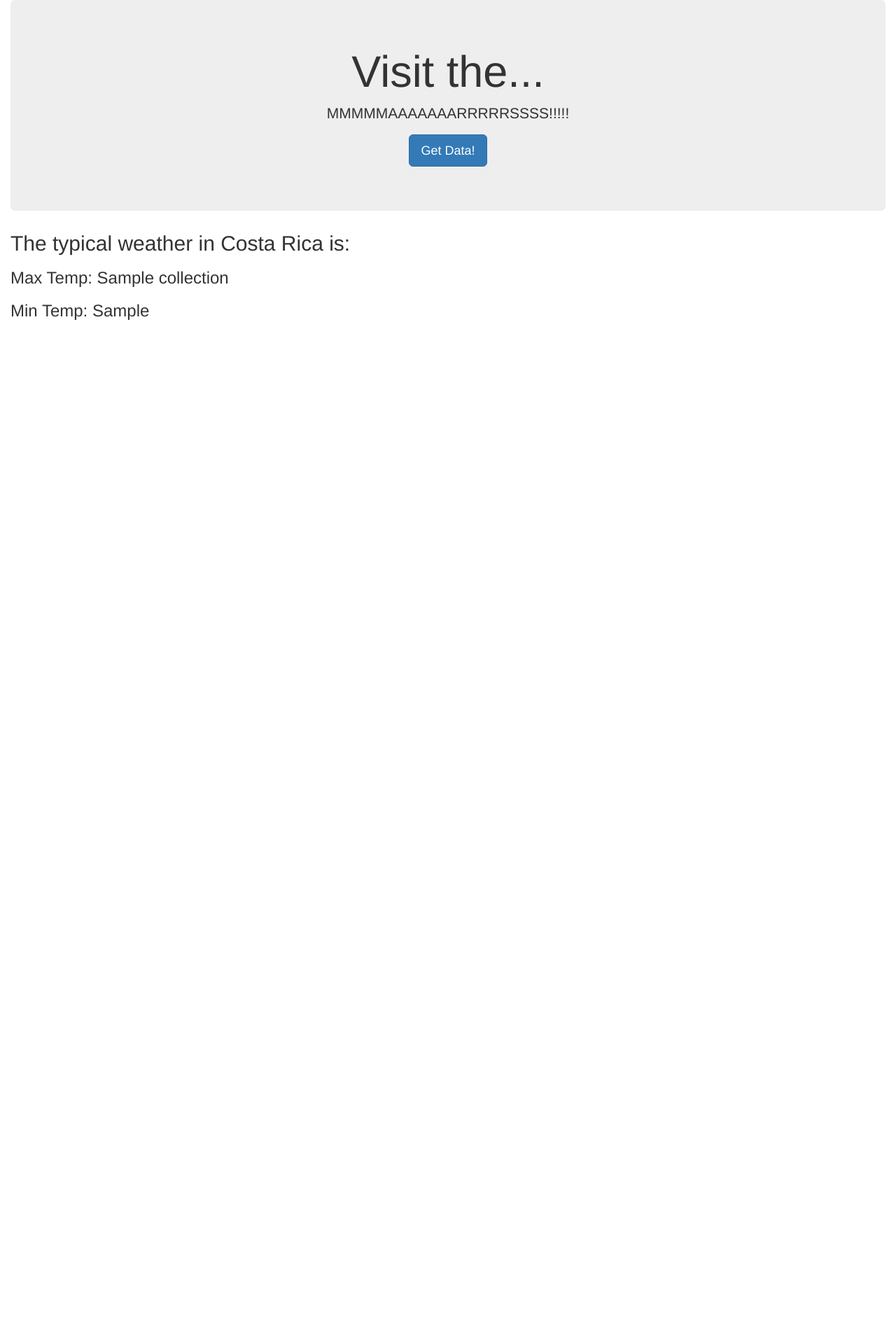
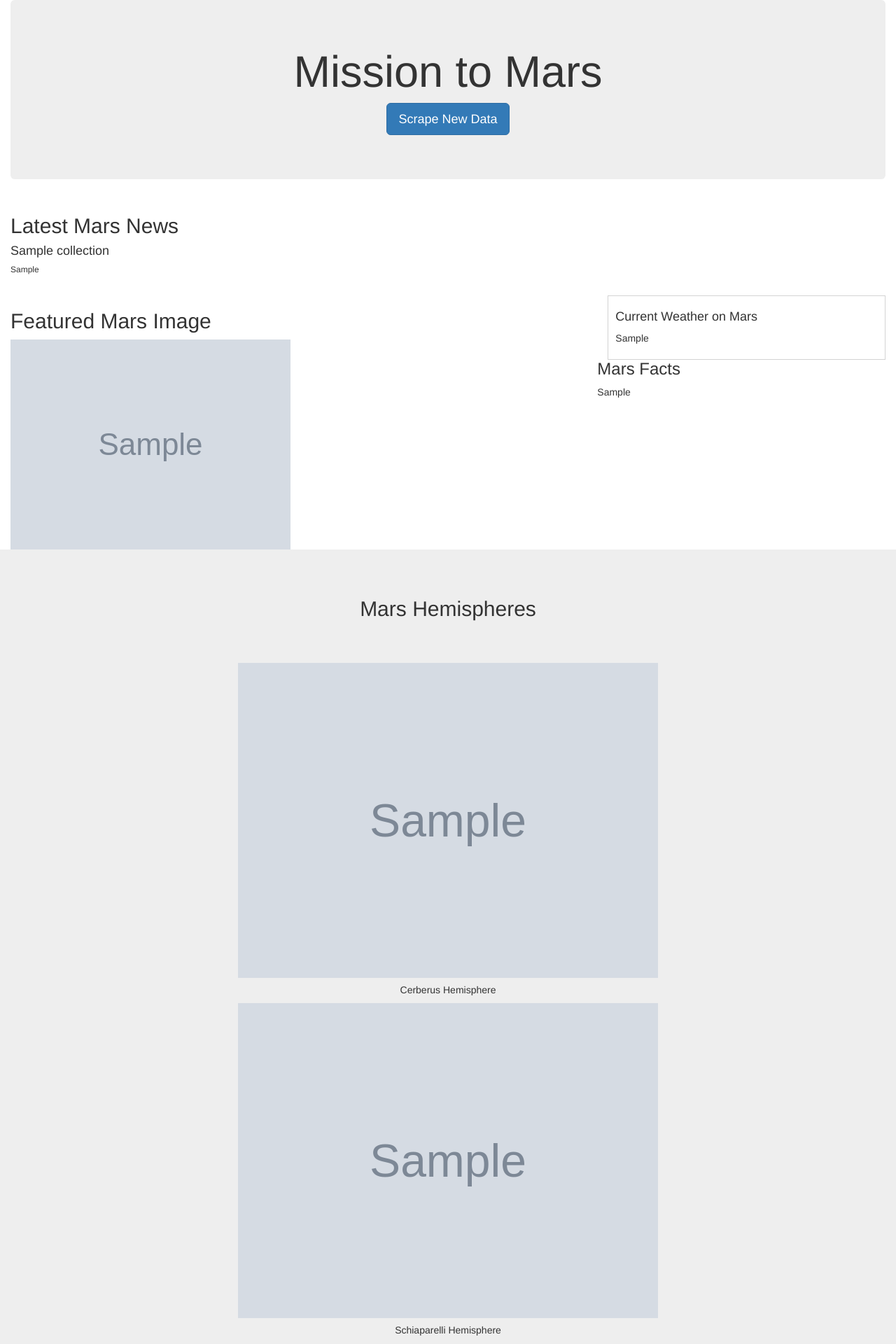
Before and after one commit to aadjamoglian/web-scraping-challenge, a Flask app: page / in a window 1280 px wide. Shown: the top 1920 px of the page at 70% size. Before the commit the page ends 457 px from the top, so only its background shows below. Run offline with Flask 2, Linux system fonts and the light colour scheme; grey boxes marked "Sample" are stand-in pictures; a database or web service that is not in the repository returns one stand-in record (values such as "Sample title"); some libraries are stand-ins or nearby versions.

Commit message:
Updated files

```diff
--- a/Missions_to_Mars/templates/index.html
+++ b/Missions_to_Mars/templates/index.html
@@ -5,23 +5,149 @@
   <meta charset="UTF-8">
   <meta name="viewport" content="width=device-width, initial-scale=1.0">
   <meta http-equiv="X-UA-Compatible" content="ie=edge">
-  <title>Costa Rica Weather</title>
+  <title>Mission to Mars</title>
   <link rel="stylesheet" href="https://maxcdn.bootstrapcdn.com/bootstrap/3.3.7/css/bootstrap.min.css">
 </head>
 
 <body>
+
   <div class="container-fluid">
     <div class="jumbotron text-center">
-      <h1>Visit the...</h1>
-      <p>MMMMMAAAAAAARRRRRSSSS!!!!!</p>
-      <p><a class="btn btn-primary btn-lg" href="/scrape" role="button">Get Data!</a></p>
+      <h1>Mission to Mars</h1>
+      <p><a class="btn btn-primary btn-lg" href="/scrape" role="button">Scrape New Data</a></p>
     </div>
-    <!-- <img src="" alt="Sloth"> -->
-    <h2>The typical weather in Costa Rica is:</h2>
-    <h3>Max Temp: {{ mission.news_title }}</h3>
-    <h3>Min Temp: {{ mission.news_p }}</h3>
+    <div class="row">
+      <div class="col-lg-12">
+        <h2>Latest Mars News</h2>
+        <h4>{{ mission.news_title }}</h4>
+        <h6>{{  mission.news_p  }}</h6>
+      </div>
+    </div>
+    <br>
+    <div class="row">
+      <div class="col-md-8">
+        <h2>Featured Mars Image</h2>
+        <img src="{{  mission.featured_image_url  }}" alt="Featured Mars Image">
+      </div>
+      <div class= "col-md-4">
+        <div style="border: 1px solid lightgrey ; padding:10px;">
+          <h4 class="card-title">Current Weather on Mars</h4>
+          <p>{{  mission.mars_weather  }}</p>
+        </div>
+      </div>
+      <br>
+      <br>
+      <h3>Mars Facts</h3>
+      <div class="text-left">
+        {{  mission.df | safe  }}
+      </div>
+    </div>
   </div>
+
+  <!-- <div class="container-fluid">
+    <div class="jumbotron text-center">
+      <h1>Mission To Mars</h1>
+      <p><a class="btn btn-primary btn-lg" href="/scrape" role="button">Scrape New Data</a></p>
+    </div>
+
+    <h2 style="font-weight: bold">Latest Mars News</h2>
+    <h3>{{ mission.news_title }}</h3>
+    <p>{{ mission.news_p }}</p>
   </div>
-</body>
+  <div class="row mb-3">
+    <div class="col-md-8">Featured Mars Image</div>
+  </div>
 
+
+
+
+
+  <div class="container"> -->
+<!-- First row of mars hemisphere cards
+  <div class="row">
+    <div class="col-sm-6">
+      <div class="card" style="width: 18rem;">
+        <img class="card-img-top" src="{{ mission.hemisphere_image_urls[0].image_url }}" alt="Card image cap">
+        <div class="card-body">
+          <p class="card-text">{{ mission.hemisphere_image_urls[0].title }}</p>
+        </div>
+      </div>
+    </div>
+    <div class="col-sm-6">
+      <div class="card" style="width: 18rem;">
+        <img class="card-img-top" src="{{ mission.hemisphere_image_urls[1].image_url }}" alt="Card image cap">
+        <div class="card-body">
+          <p class="card-text">{{ mission.hemisphere_image_urls[1].title }}</p>
+        </div>
+      </div>
+    </div>
+  </div> -->
+
+<!-- Second row of mars hemisphere cards
+  <div class="row">
+    <div class="col-md-6">
+      <div class="card" style="width: 18rem;">
+        <img class="card-img-top" src="..." alt="Card image cap">
+        <div class="card-body">
+          <p class="card-text">Some quick example text to build on the card title and make up the bulk of the card's content.</p>
+        </div>
+      </div>
+    </div>
+    <div class="col-md-6">
+      <div class="card" style="width: 18rem;">
+        <img class="card-img-top" src="..." alt="Card image cap">
+        <div class="card-body">
+          <p class="card-text">Some quick example text to build on the card title and make up the bulk of the card's content.</p>
+        </div>
+      </div>
+    </div>
+  </div>
+  </div> -->
+
+  <div class="jumbotron text-center">
+    <div class="row">
+      <div class="col-mg-12">
+        <h2>Mars Hemispheres</h2>
+        <hr>
+        <br>
+        <div class="card-deck">
+          <div class="card">
+            <img src="{{ mission.hemisphere_image_urls[0].image_url }}" alt="Cerberus" height="450">
+              <div class="card-body">
+                <h5 class="card-title">Cerberus Hemisphere</h5>
+              </div>
+          </div>
+
+          <div class="card">
+            <img src="{{ mission.hemisphere_image_urls[1].image_url }}" alt="Schiaparelli" height="450">
+              <div class="card-body">
+                <h5 class="card-title">Schiaparelli Hemisphere</h5>
+              </div>
+            </div>
+        </div>
+        <br>
+        <br>
+        <div class="card-deck">
+          <div class="card">
+            <img src="{{ mission.hemisphere_image_urls[2].image_url }}" alt="Syrtis Major" height="450">
+              <div class="card-body">
+                <h5 class="card-title">Syrtis Major</h5>
+              </div>
+          </div>
+
+          <div class="card">
+            <img src="{{ mission.hemisphere_image_urls[1].image_url }}" alt="Valles Marineris" height="450">
+              <div class="card-body">
+                <h5 class="card-title">Valles Marineris Hemisphere</h5>
+              </div>
+          </div>
+        </div>
+
+      </div>
+    </div>
+  </div>
+
+  </div>
+
+  </body>
 </html>
```
Also changed, not shown: Missions_to_Mars/scrape_mars.py (+21 -5 lines), 1 other file.
